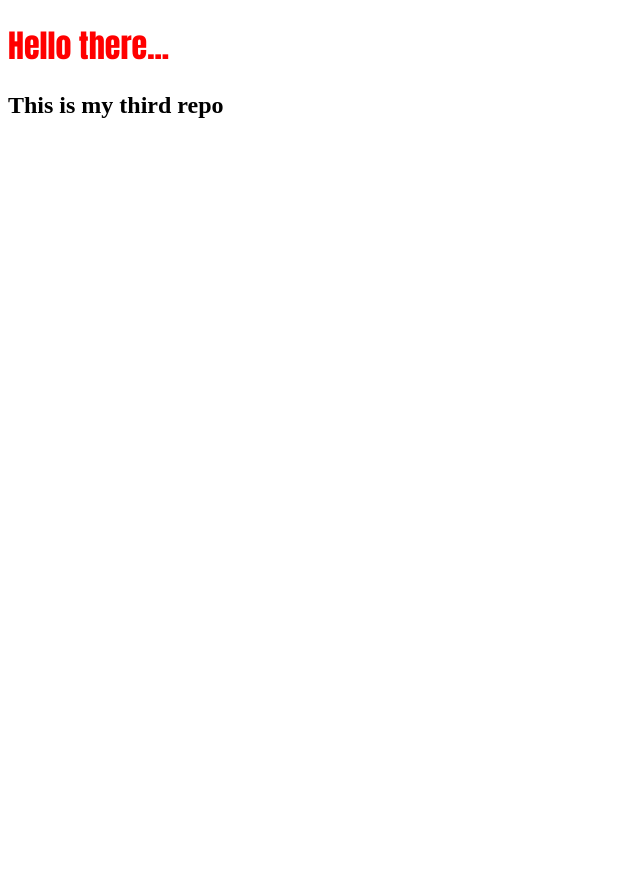
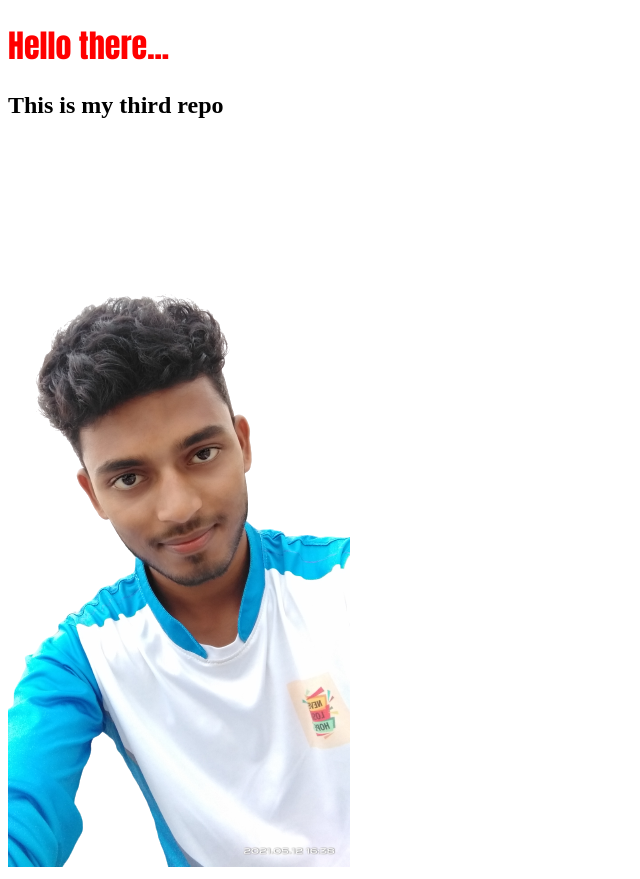
Before and after one commit to Iam-abdulahad/my-third-repo, a plain HTML site: page index.html in a window 1280 px wide. Shown: the whole page, without its empty margins (0-640 px from the left). Before the commit the page ends 800 px from the top, so only its background shows below. Drawn offline with Linux system fonts and the light colour scheme.

Commit message:
added image

```diff
--- a/index.html
+++ b/index.html
@@ -15,5 +15,6 @@
 <body>
     <h1>Hello there...</h1>
     <h2>This is my third repo</h2>
+    <img src="img6.png" alt="">
 </body>
 </html>
```
Also changed, not shown: img6.png (added).
